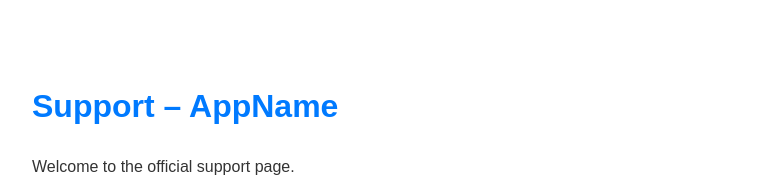
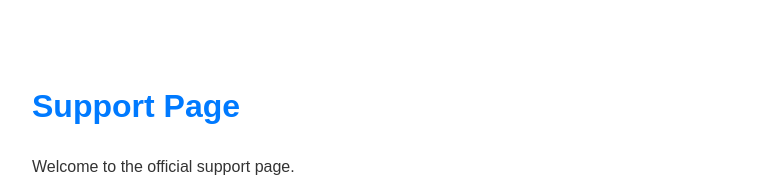
Before and after one commit to MontanariMirko/Support-apps, a plain HTML site: page index.html in a window 1280 px wide. Shown: the top 183 px of the page, without its empty margins (258-1017 px from the left). Drawn offline with Linux system fonts and the light colour scheme.

Commit message:
Update index.html

```diff
--- a/index.html
+++ b/index.html
@@ -3,7 +3,7 @@
 <head>
   <meta charset="UTF-8">
   <meta name="viewport" content="width=device-width, initial-scale=1.0">
-  <meta name="description" content="Official support page for AppName">
+  <meta name="description" content="Official support page">
   <title>Support Page</title>
   <style>
     body {
@@ -24,7 +24,7 @@
   </style>
 </head>
 <body>
-  <h1>Support – AppName</h1>
+  <h1>Support Page</h1>
   <p>Welcome to the official support page.</p>
 
   <h2>Contact</h2>
```
